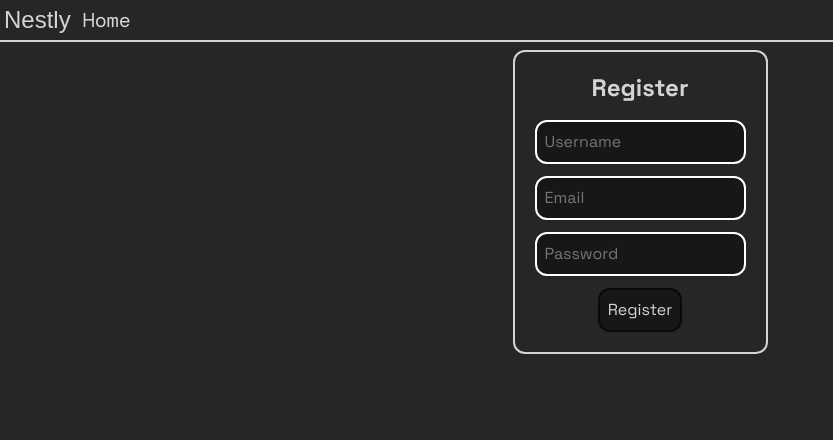
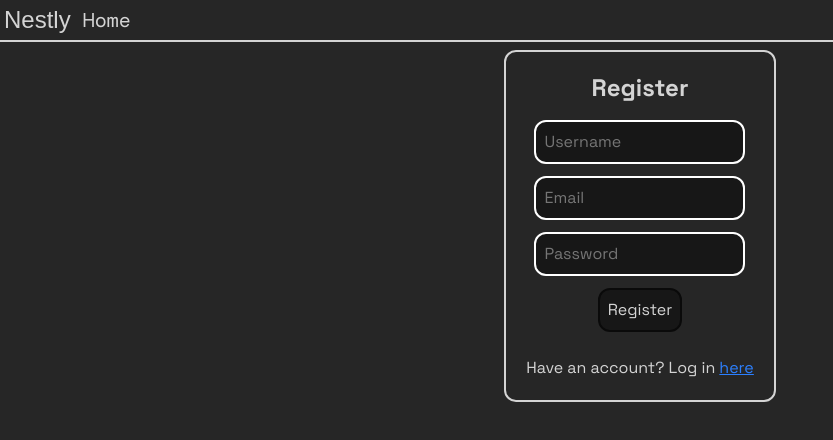
Before and after one commit to Nameless-Productions/Nestly, a Next.js app: page /register in a window 1280 px wide. Shown: the top 440 px of the page, without its empty margins (0-833 px from the left). Built offline with nearby package versions, Linux system fonts and the light colour scheme; a web font is replaced by a local one.

Commit message:
feat: add login and register links to their pages

```diff
--- a/app/login/page.tsx
+++ b/app/login/page.tsx
@@ -1,4 +1,5 @@
 import { loginForm } from '@/lib/users/login'
+import Link from 'next/link'
 import React from 'react'
 
 export default function LoginPage() {
@@ -15,6 +16,8 @@
 
                 <input type="submit" value="Login" className='btnNormal' />
             </form>
+            <br />
+            <p>No account? Register <Link href="/register" className='underline text-blue-500'>here</Link></p>
         </div>
     </div>
   )
--- a/app/register/RegisterForm.tsx
+++ b/app/register/RegisterForm.tsx
@@ -1,4 +1,5 @@
 import { createUserForm } from '@/lib/users/createUser'
+import Link from 'next/link'
 import React from 'react'
 
 export default function RegisterForm() {
@@ -16,6 +17,8 @@
 
             <input type="submit" value="Register" className='btnNormal' />
         </form>
+        <br />
+        <p>Have an account? Log in <Link href="/login" className='underline text-blue-500'>here</Link></p>
     </div>
   </>)
 }
```
